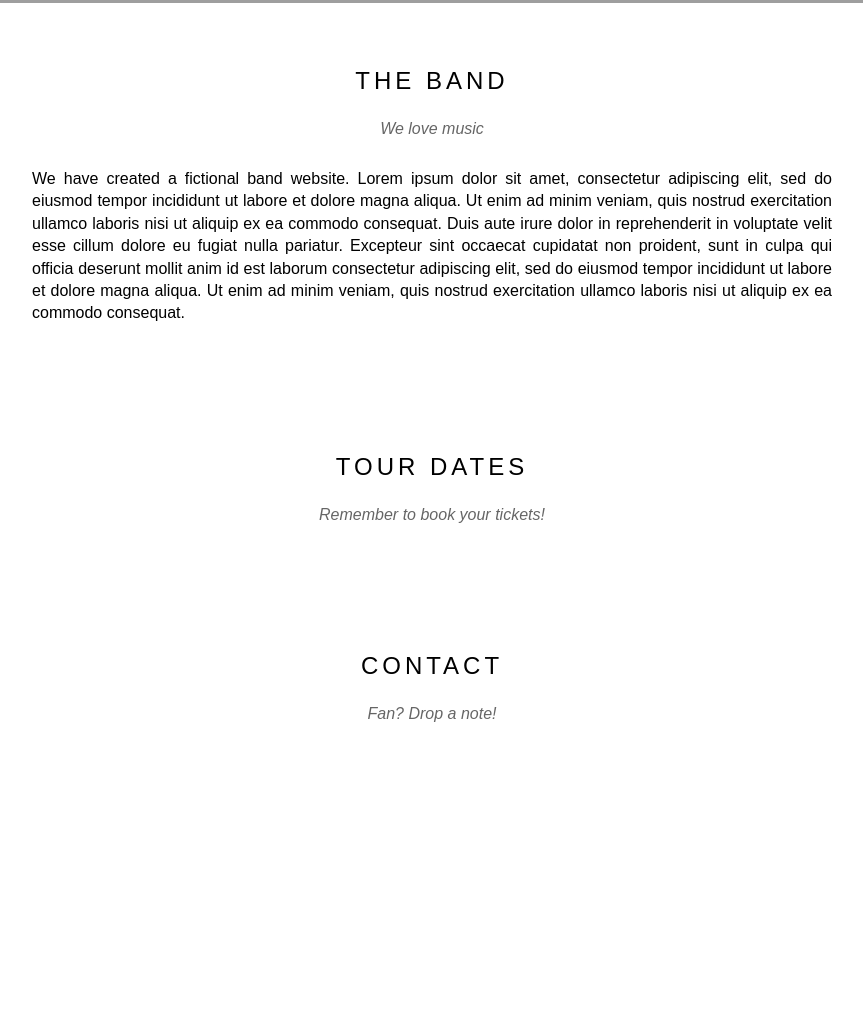
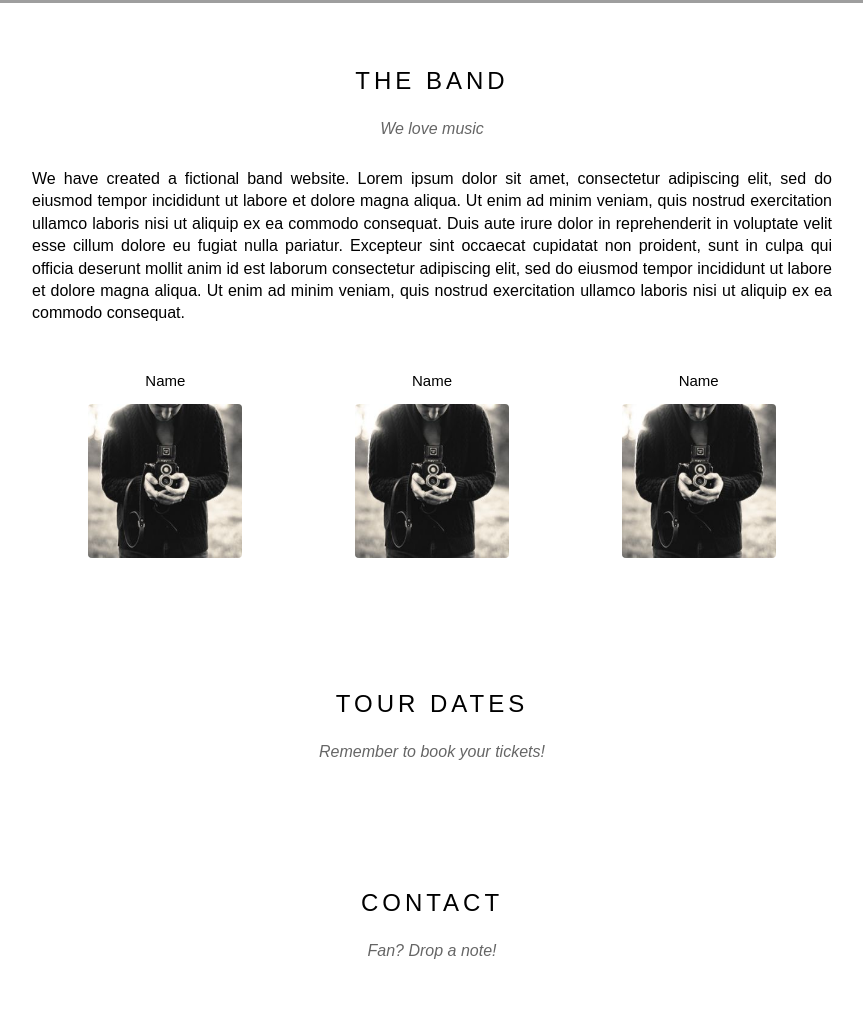
Before and after one commit to TemNguyen/w3_band, a plain HTML site: page index.html in a window 1280 px wide. Shown: the part 683-1707 px from the top of the page, without its empty margins (208-1071 px from the left). Before the commit the page ends 1470 px from the top, so only its background shows below. Drawn offline with Linux system fonts and the light colour scheme; grey boxes are pictures that could not be loaded.

Commit message:
About member

```diff
--- a/assets/css/styles.css
+++ b/assets/css/styles.css
@@ -8,6 +8,10 @@
 
 html {
     font-family: Arial, Helvetica, sans-serif;
+}
+
+.clear {
+    clear: both;
 }
 
 #main {
@@ -148,6 +152,24 @@ html {
     line-height: 1.4;
 }
 
+#content .member-item {
+    margin-top: 47px;
+    float: left;
+    width: calc(100% / 3);
+    text-align: center;
+}
+
+#content .member-name {
+    font-size: 15px;
+}
+
+#content .member-img {
+    width: 154px;
+    margin-top: 15px;
+    border-radius: 4px;
+}
+
+
 
 #footer {
 
--- a/index.html
+++ b/index.html
@@ -51,6 +51,23 @@
                 <h2 class="heading-section">THE BAND</h2>
                 <p class="sub-heading-section">We love music</p>
                 <p class="about-content">We have created a fictional band website. Lorem ipsum dolor sit amet, consectetur adipiscing elit, sed do eiusmod tempor incididunt ut labore et dolore magna aliqua. Ut enim ad minim veniam, quis nostrud exercitation ullamco laboris nisi ut aliquip ex ea commodo consequat. Duis aute irure dolor in reprehenderit in voluptate velit esse cillum dolore eu fugiat nulla pariatur. Excepteur sint occaecat cupidatat non proident, sunt in culpa qui officia deserunt mollit anim id est laborum consectetur adipiscing elit, sed do eiusmod tempor incididunt ut labore et dolore magna aliqua. Ut enim ad minim veniam, quis nostrud exercitation ullamco laboris nisi ut aliquip ex ea commodo consequat.</p>
+                <div class="members-list">
+                    <div class="member-item">
+                        <p class="member-name">Name</p>
+                        <img src="./assets/img/band/member1.jpg" alt="" class="member-img">
+                    </div>
+
+                    <div class="member-item">
+                        <p class="member-name">Name</p>
+                        <img src="./assets/img/band/member1.jpg" alt="" class="member-img">
+                    </div>
+
+                    <div class="member-item">
+                        <p class="member-name">Name</p>
+                        <img src="./assets/img/band/member1.jpg" alt="" class="member-img">
+                    </div>
+                </div>
+                <div class="clear"></div>
             </div>
 
             <!-- Tour section -->
```
Also changed, not shown: assets/img/band/member1.jpg (added).
